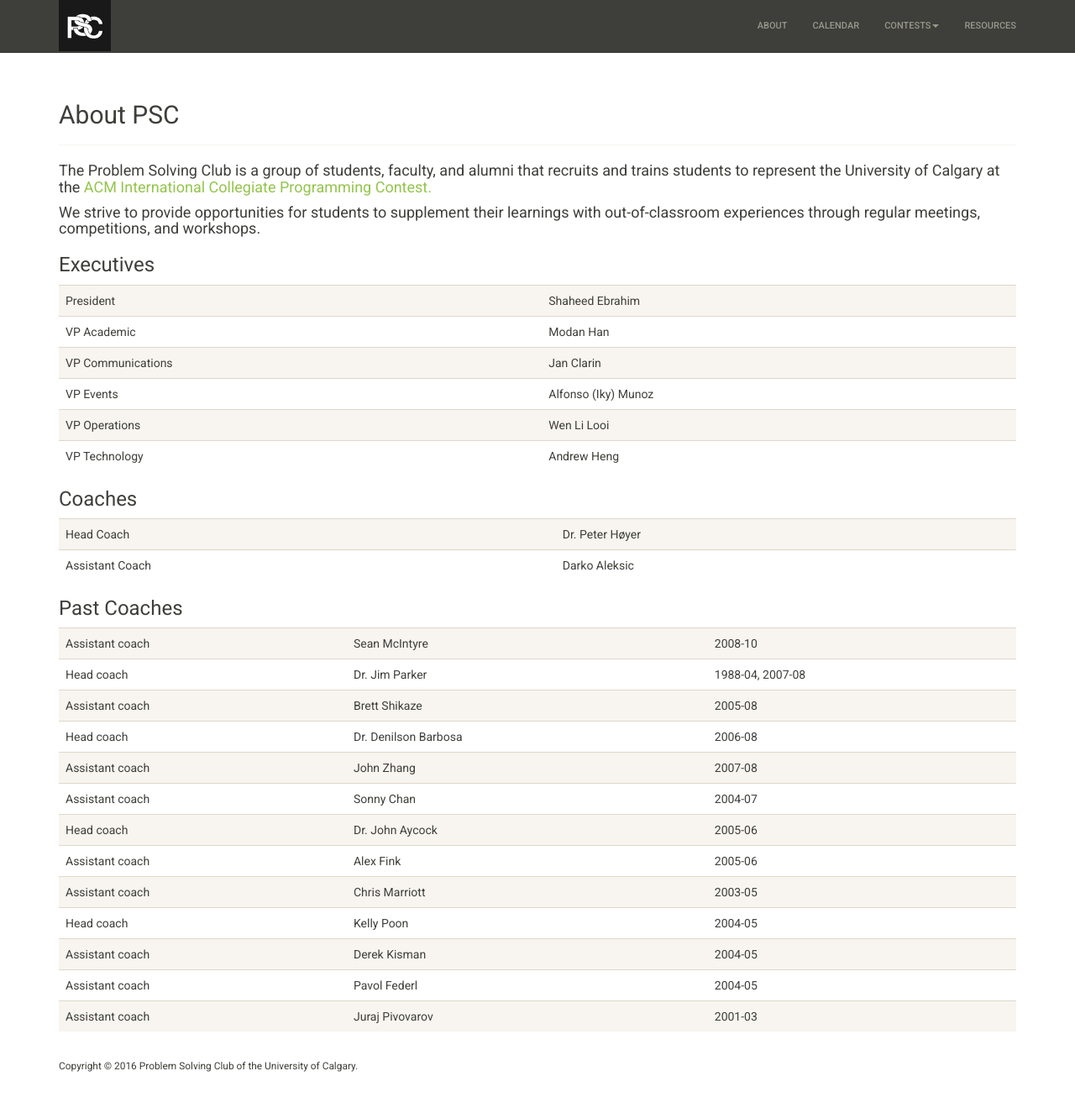
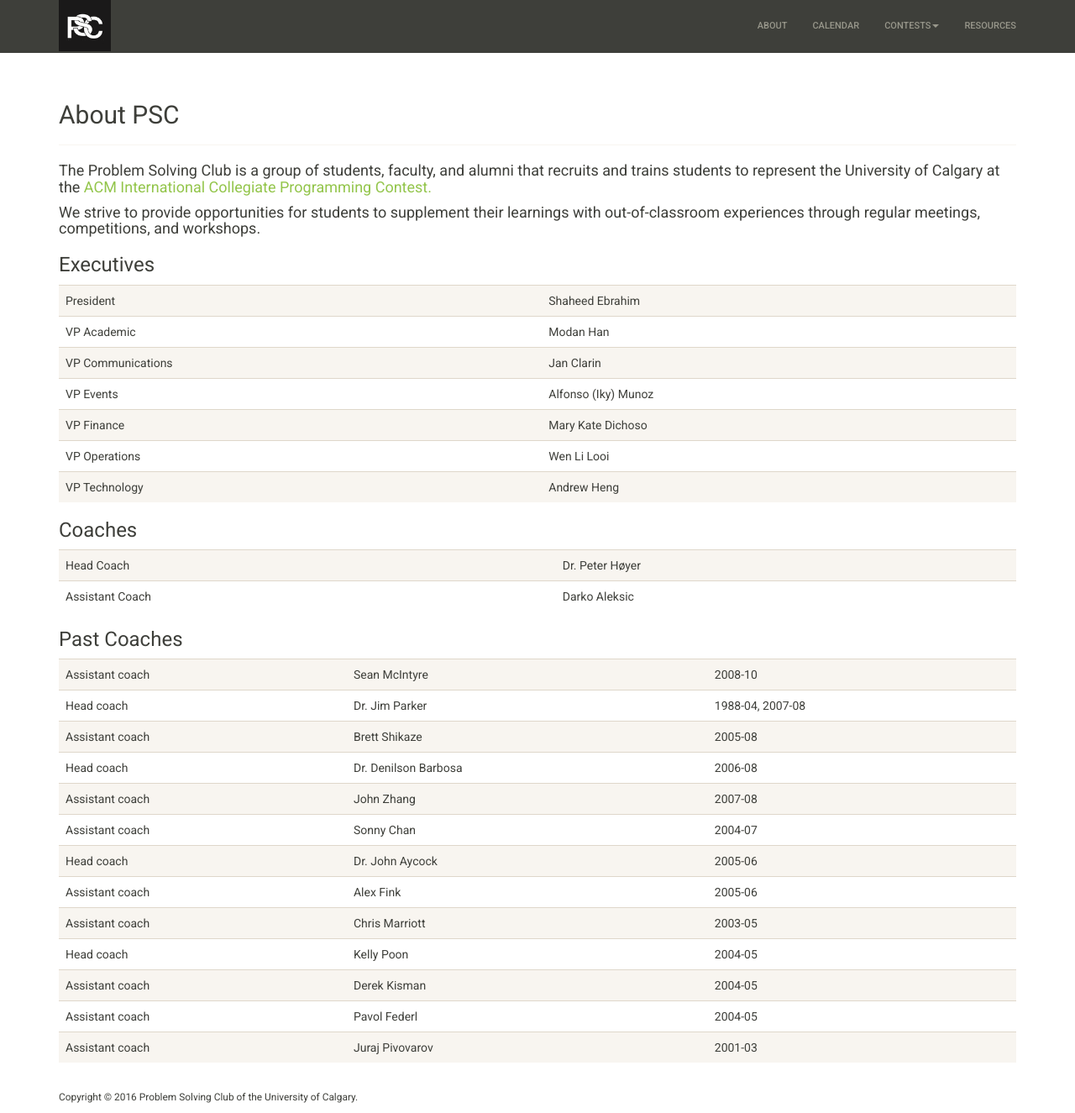
Before and after one commit to ProblemSolvingClub/psc-website, a Jekyll site: the page built from about/index.html, in a window 1280 px wide and 1325 px high. Shown: the whole window at 84% size. Built offline with Jekyll 4.4.1, drawn with Linux system fonts in a browser that asks for light colours; nearby versions of some CDN libraries.

Commit message:
add VP Finance to executive list

```diff
--- a/about/index.html
+++ b/about/index.html
@@ -34,6 +34,10 @@ title: About
       <tr>
         <td> VP Events </td>
         <td> Alfonso (Iky) Munoz </td>
+      </tr>
+      <tr>
+        <td> VP Finance </td>
+        <td> Mary Kate Dichoso </td>
       </tr>
       <tr>
         <td> VP Operations </td>
```
